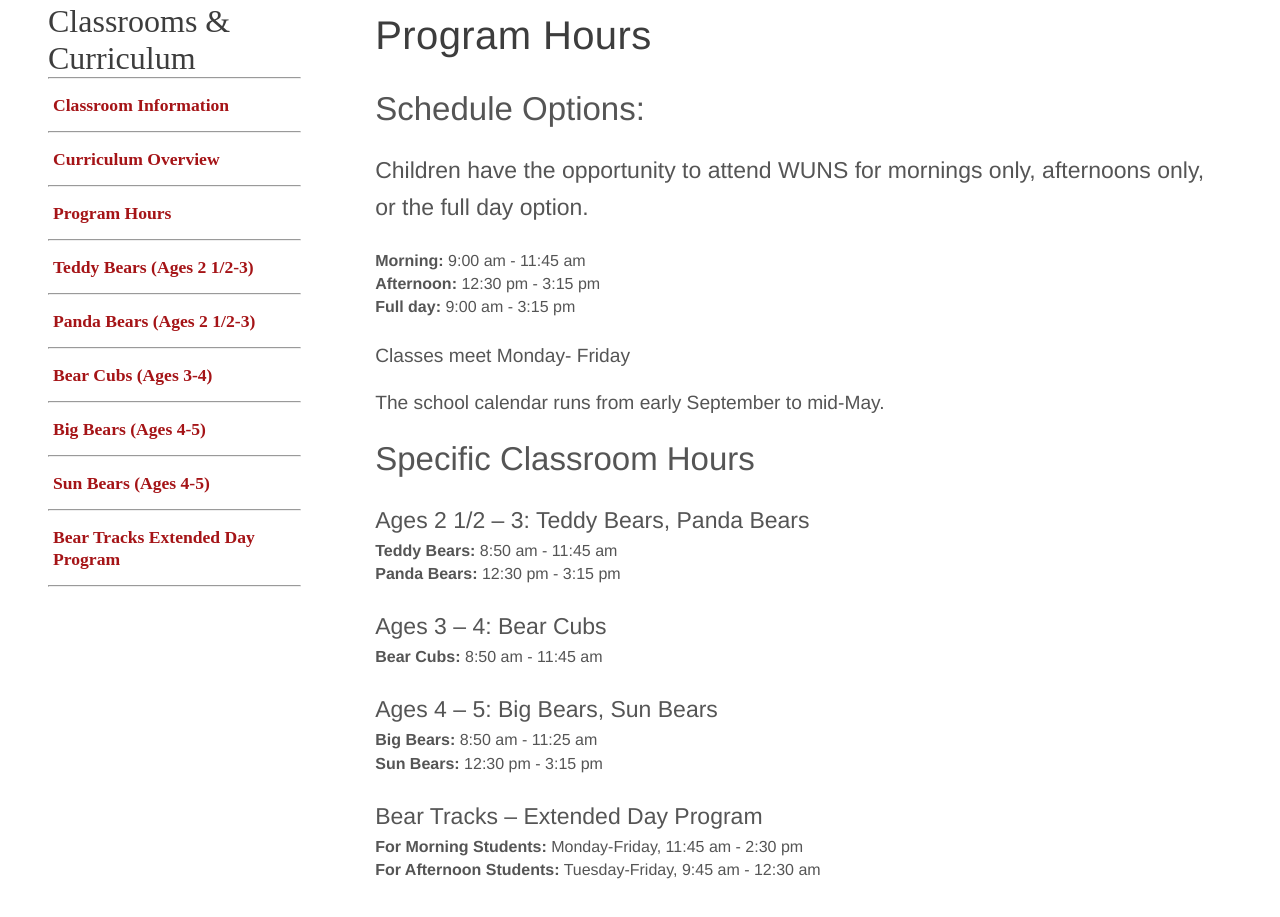
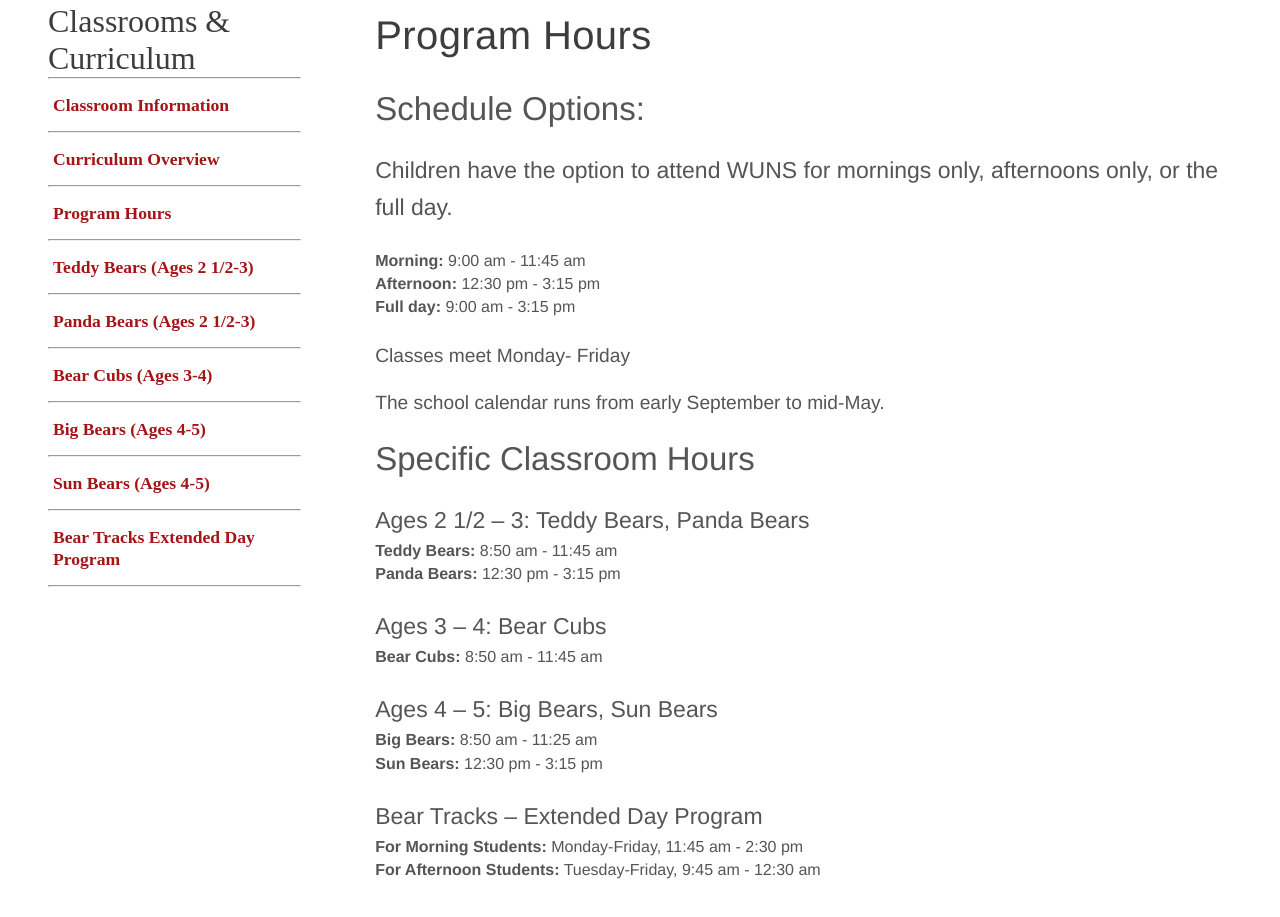
Before and after one commit to cse256-sp2021/information-foraging-katievanesko, a website: page files/hours_of_operation.html in a window 1280 px wide. Shown: the part 993-1910 px from the top of the page. Drawn offline with nearby package versions, Linux system fonts and the light colour scheme; files that its build step writes are made by us from their sources; files whose address does not match are found by name.

```diff
--- a/files/hours_of_operation.html
+++ b/files/hours_of_operation.html
@@ -24,8 +24,8 @@
 
         <h2>Schedule Options:</h2>
         <h3>
-          Children have the opportunity to attend WUNS for mornings only,
-          afternoons only, or the full day option.
+          Children have the option to attend WUNS for mornings only, afternoons
+          only, or the full day.
         </h3>
         <br />
 
```
Also changed, not shown: files/curriculum_overview.html (+4 -0 lines).
